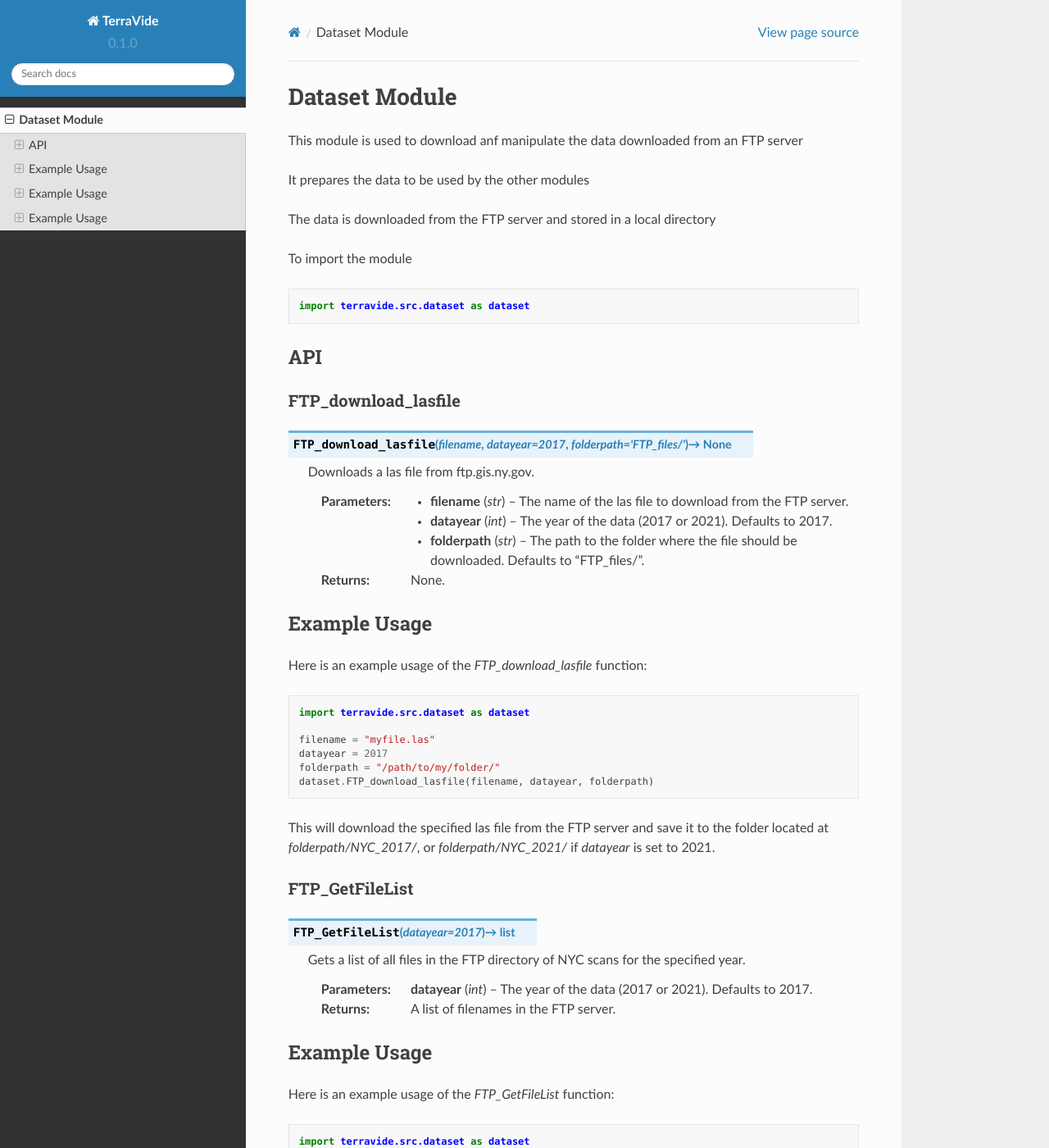
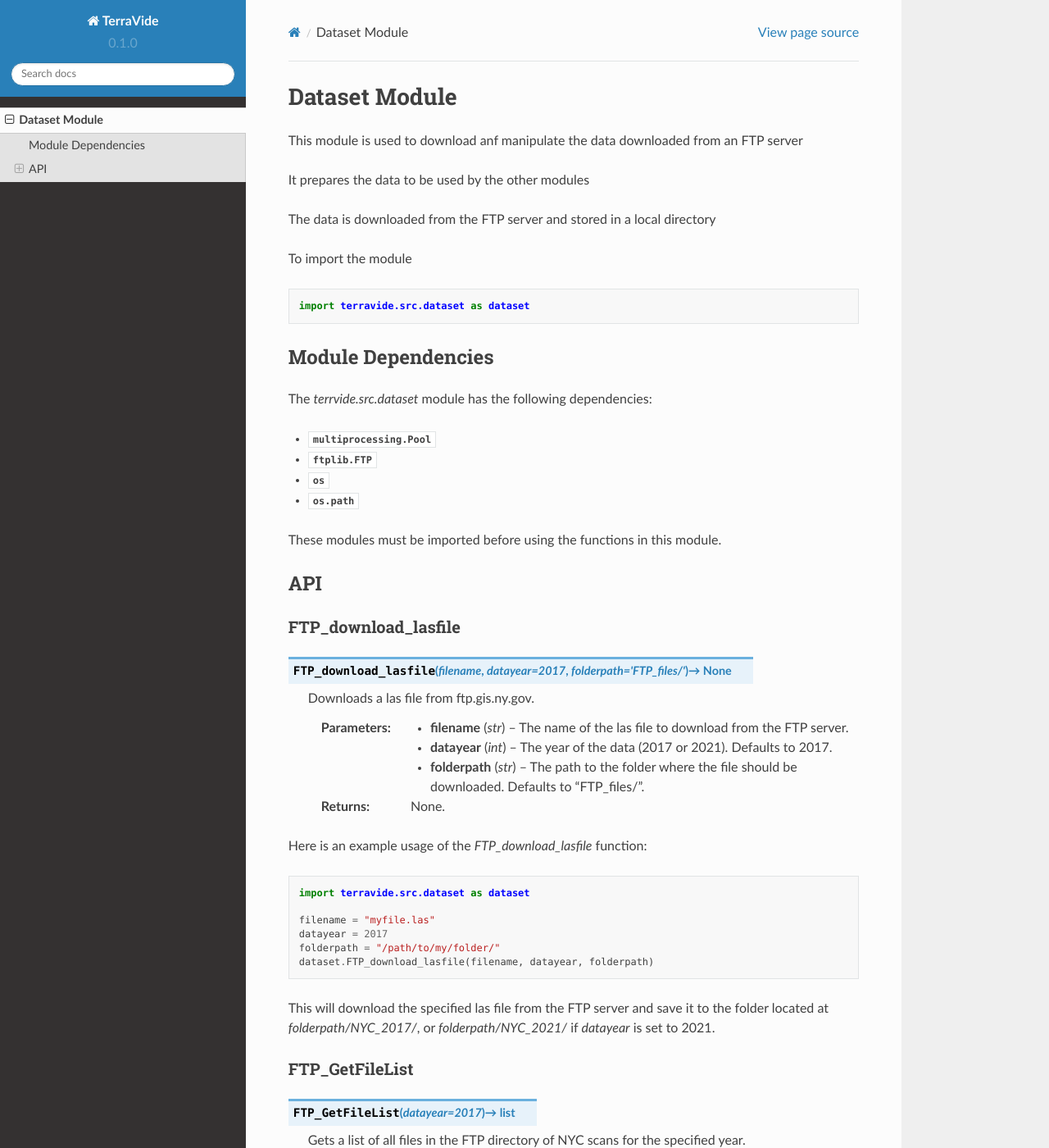
Before and after one commit to Sarang-Pramode/TerraVide, a Sphinx documentation site: the page built from docs/source/dataset.rst, in a window 1280 px wide and 1400 px high. Shown: the whole window at 82% size. Built offline with Sphinx 7.4.7 and the Read the Docs theme 2.0.0, drawn with Linux system fonts in a browser that asks for light colours.

Commit message:
docs updated

```diff
--- a/docs/source/dataset.rst
+++ b/docs/source/dataset.rst
@@ -12,6 +12,18 @@ To import the module
 .. code-block:: python
 
     import terravide.src.dataset as dataset
+
+Module Dependencies
+-------------------
+
+The `terrvide.src.dataset` module has the following dependencies:
+
+* :mod:`multiprocessing.Pool`
+* :mod:`ftplib.FTP`
+* :mod:`os`
+* :mod:`os.path`
+
+These modules must be imported before using the functions in this module.
 
 API
 ---
@@ -32,8 +44,6 @@ FTP_download_lasfile
 
    :returns: None.
 
-Example Usage
--------------
 
 Here is an example usage of the `FTP_download_lasfile` function:
 
@@ -61,8 +71,6 @@ FTP_GetFileList
 
    :returns: A list of filenames in the FTP server.
 
-Example Usage
--------------
 
 Here is an example usage of the `FTP_GetFileList` function:
 
@@ -89,8 +97,6 @@ FTP_list_files
 
    :returns: Prints to console.
 
-Example Usage
--------------
 
 Here is an example usage of the `FTP_list_files` function:
 
```
